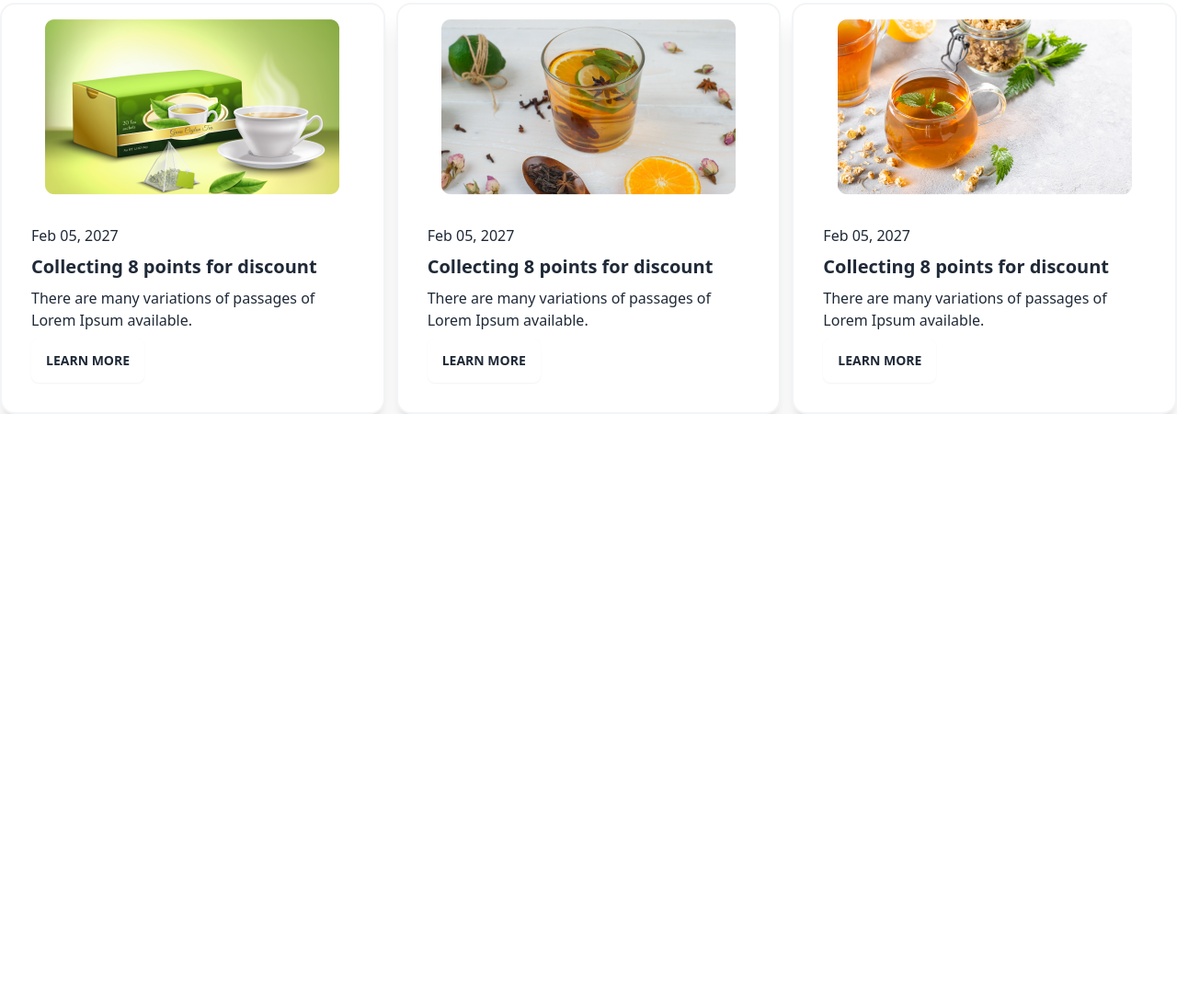
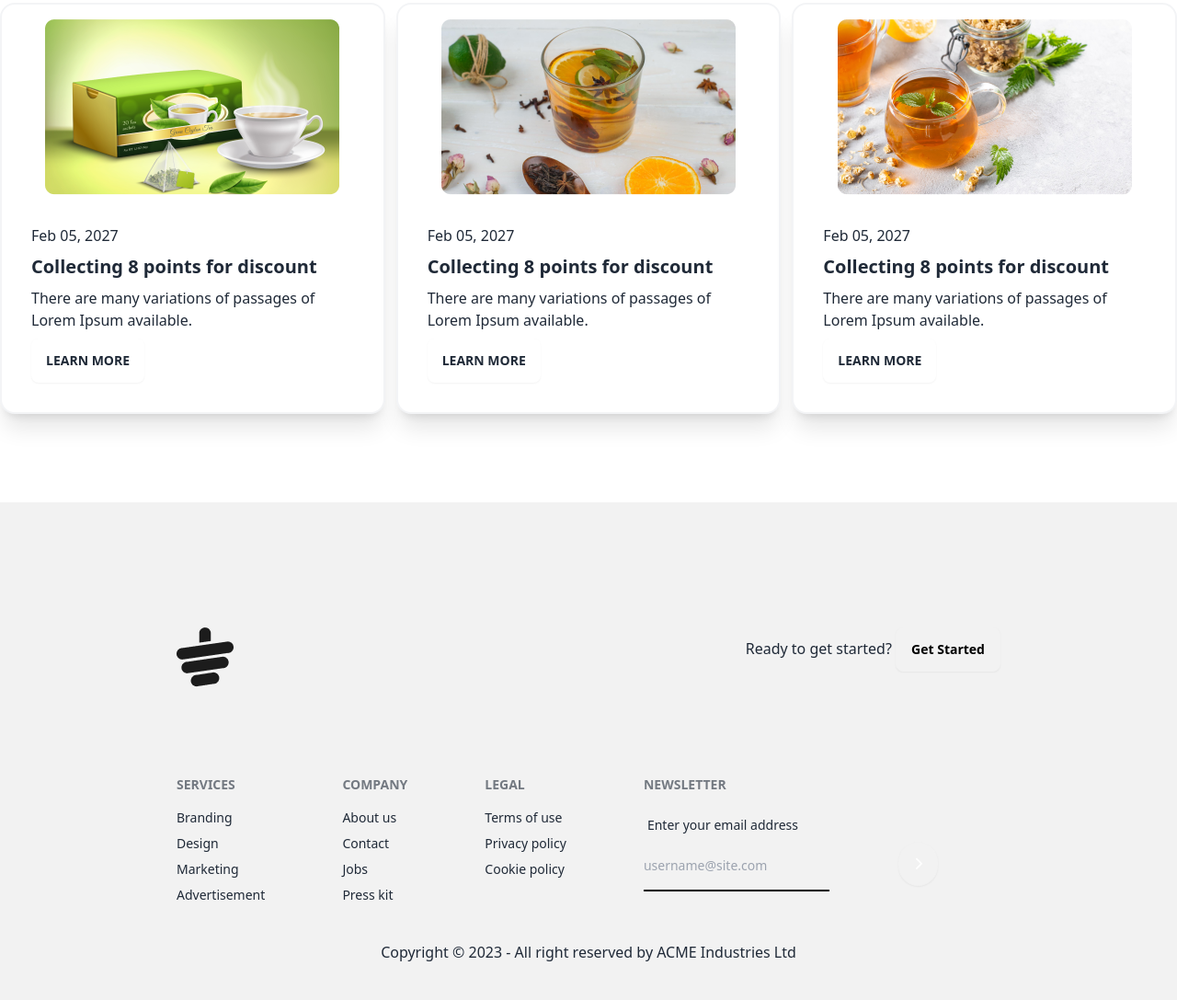
Before and after one commit to saida-taien/Tea-House, a plain HTML site: page index.html in a window 1280 px wide. Shown: the part 3304-4391 px from the top of the page at 92% size. Before the commit the page ends 3754 px from the top, so only its background shows below. Drawn offline with nearby package versions, Linux system fonts and the light colour scheme.

Commit message:
Footer added

```diff
--- a/index.html
+++ b/index.html
@@ -263,7 +263,55 @@
                 </div>
             </div>
         </section>
+    </main>
 
-    </main>
+    <footer class="px-4 lg:px-48 py-10 bg-base-200 text-base-content  mt-24">
+        <div class="flex justify-between my-24">
+            <img src="images/cup.png" alt="">
+            <p>
+                <span>Ready to get started?</span>
+                <button class="btn bg-gradient-to-r from-gradient-start to-gradient-end text-black">Get Started</button>
+            </p>
+        </div>
+        <div class="footer">
+            <div>
+                <span class="footer-title">Services</span>
+                <a class="link link-hover">Branding</a>
+                <a class="link link-hover">Design</a>
+                <a class="link link-hover">Marketing</a>
+                <a class="link link-hover">Advertisement</a>
+            </div>
+            <div>
+                <span class="footer-title">Company</span>
+                <a class="link link-hover">About us</a>
+                <a class="link link-hover">Contact</a>
+                <a class="link link-hover">Jobs</a>
+                <a class="link link-hover">Press kit</a>
+            </div>
+            <div>
+                <span class="footer-title">Legal</span>
+                <a class="link link-hover">Terms of use</a>
+                <a class="link link-hover">Privacy policy</a>
+                <a class="link link-hover">Cookie policy</a>
+            </div>
+            <div>
+                <span class="footer-title">Newsletter</span>
+                <div class="form-control w-80">
+                    <label class="label">
+                        <span class="label-text">Enter your email address</span>
+                    </label>
+                    <div class="relative">
+                        <input type="text" placeholder="username@site.com" class="py-4 bg-transparent border-b-2 border-black outline-none" />
+                        <button class="btn text-white absolute top-0 right-0 rounded-full bg-gradient-to-r from-gradient-start to-gradient-end">
+                            <i class="fa-solid fa-chevron-right"></i>
+                        </button>
+                    </div>
+                </div>
+            </div>
+        </div>
+        <div class="mt-10 text-center">
+            <p>Copyright © 2023 - All right reserved by ACME Industries Ltd</p>
+        </div>
+    </footer>
 </body>
 </html>
```
